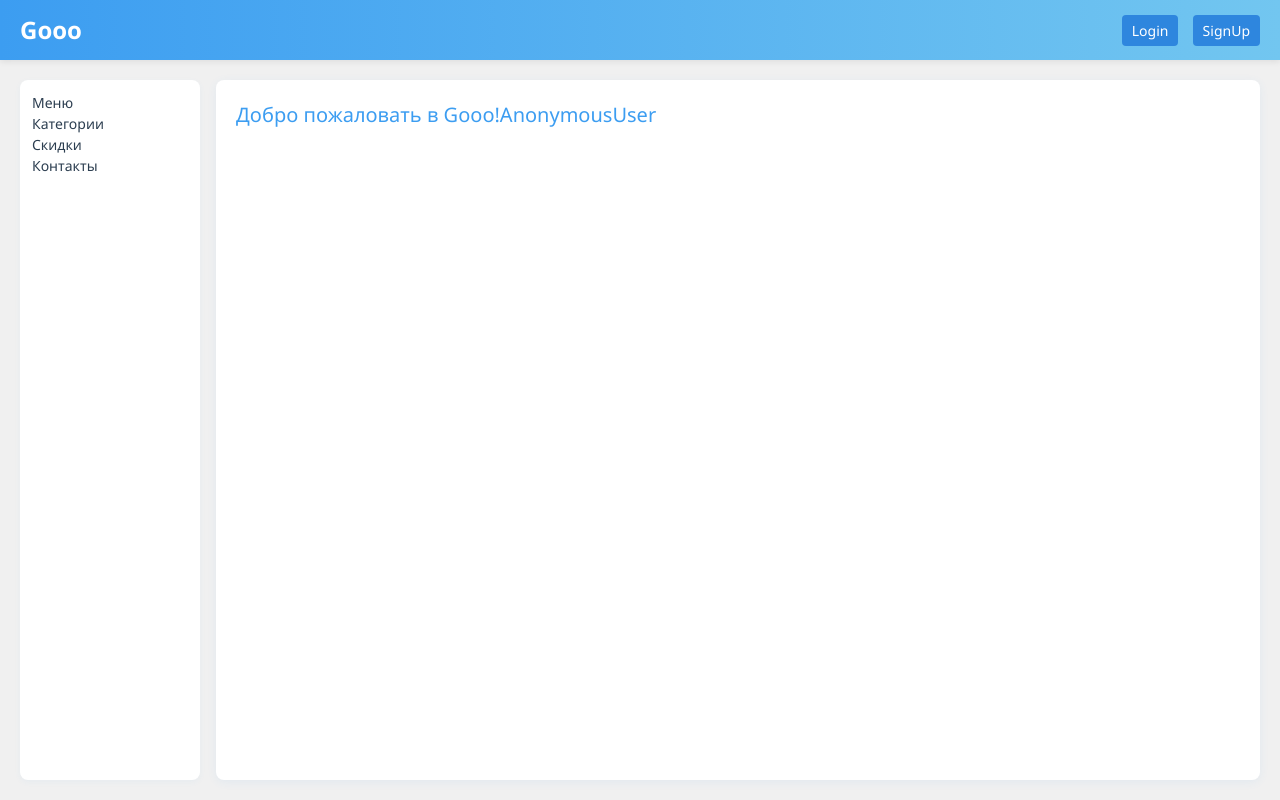
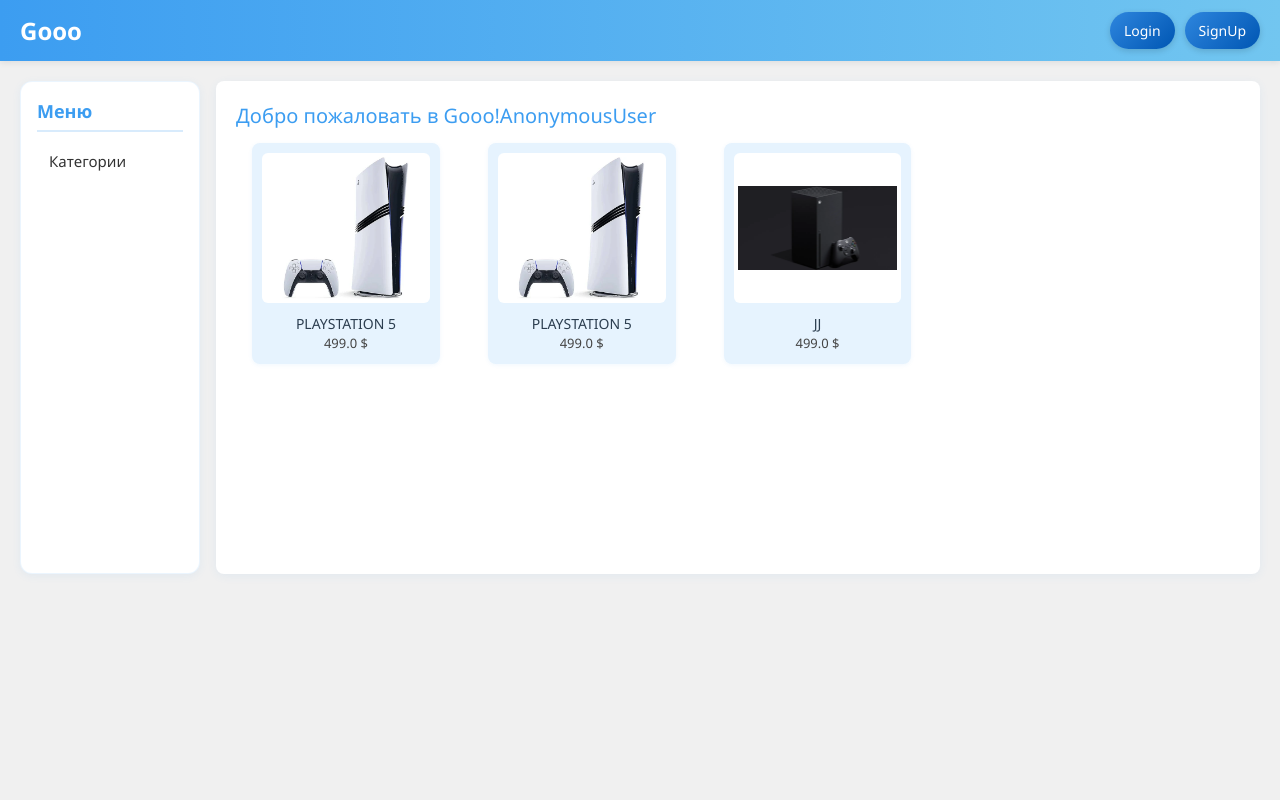
Before and after one commit to Billi0121/Warket, a Django app: page / in a window 1280 px wide. Run offline with Django 5.2, Linux system fonts and the light colour scheme; data comes from the database, SQL or seed files in the repository; data that the repository does not hold is empty.

Commit message:
Transfering To Pc

```diff
--- a/warket/items/admin.py
+++ b/warket/items/admin.py
@@ -6,3 +6,4 @@
 admin.site.register(Products)
 admin.site.register(Cart)
 admin.site.register(Category)
+admin.site.register(ProductRate)
--- a/warket/items/models.py
+++ b/warket/items/models.py
@@ -63,11 +63,11 @@
     ('1', 1),
 ]
 
-class Rate(models.Model):
+class ProductRate(models.Model):
     rate = models.CharField(choices=(RATE), max_length=20)
     description = models.TextField(max_length=200, null=True, blank=True)
     user = models.ForeignKey(User, on_delete=models.CASCADE)
-    produtc = models.ForeignKey(Products, on_delete=models.CASCADE)
+    product = models.ForeignKey(Products, on_delete=models.CASCADE)
 
     def __str__(self):
-        return f'{self.user} {self.produtc}'
+        return f'{self.user} | {self.product} | Rating:{self.rate }'
--- a/warket/items/static/css/index.css
+++ b/warket/items/static/css/index.css
@@ -37,20 +37,33 @@
   font-weight: bold;
 }
 
+.auth-links {
+  display: flex;
+  align-items: center;
+  gap: 10px;
+}
+
 .auth-links a {
   color: white;
   text-decoration: none;
-  margin-left: 10px;
+  padding: 8px 14px;
   font-size: 14px;
-  padding: 6px 10px;
-  border-radius: 4px;
-  background-color: var(--accent);
-  transition: background 0.2s;
+  font-weight: 500;
+  border-radius: 50px;
+  background: linear-gradient(135deg, var(--accent), #0056b3);
+  box-shadow: 0 2px 6px rgba(0, 0, 0, 0.15);
+  transition: all 0.25s ease-in-out;
+  display: flex;
+  align-items: center;
+  gap: 6px;
 }
 
 .auth-links a:hover {
-  background-color: #1b71c9;
+  background: linear-gradient(135deg, #1b71c9, #004a94);
+  transform: translateY(-2px);
+  box-shadow: 0 4px 10px rgba(0, 0, 0, 0.2);
 }
+
 
 .cart-link i {
   margin-right: 4px;
@@ -68,11 +81,44 @@
 
 .left {
   background: white;
-  border-radius: 8px;
-  padding: 12px;
-  font-size: 14px;
-  box-shadow: 0 2px 6px rgba(60, 157, 241, 0.05);
+  border-radius: 12px;
+  padding: 16px;
+  font-family: 'Segoe UI', sans-serif;
+  font-size: 15px;
+  box-shadow: 0 2px 8px rgba(60, 157, 241, 0.08);
+  border: 1px solid rgba(60, 157, 241, 0.1);
 }
+
+.left h3 {
+  font-size: 18px;
+  font-weight: 600;
+  color: #3c9df1;
+  margin-bottom: 10px;
+  border-bottom: 2px solid rgba(60, 157, 241, 0.2);
+  padding-bottom: 5px;
+}
+
+.left ul {
+  list-style: none;
+  padding: 0;
+  margin: 0;
+}
+
+.left ul li {
+  padding: 8px 12px;
+  margin-bottom: 6px;
+  border-radius: 6px;
+  color: #333;
+  font-weight: 500;
+  transition: all 0.2s ease-in-out;
+}
+
+.left ul li:hover {
+  background: rgba(60, 157, 241, 0.08);
+  color: #3c9df1;
+  transform: translateX(4px);
+}
+
 
 .center {
   background-color: #ffffff;
--- a/warket/items/templates/items/index.html
+++ b/warket/items/templates/items/index.html
@@ -27,8 +27,6 @@
         <a href="{% url 'home' %}"><h3>Меню</h3>
         <ul>
           <a href="{% url 'category' %}"><li>Категории</li></a>
-          <li>Скидки</li>
-          <li>Контакты</li>
         </ul>
       </aside>
       {% block content %}
--- /dev/null
+++ b/warket/items/templates/items/product_rate.html
@@ -0,0 +1,5 @@
+<form method=post>
+    {% csrf_token %}
+    {{ form }}
+    <button>submit
+</form>
--- a/warket/items/views.py
+++ b/warket/items/views.py
@@ -9,13 +9,14 @@
 def authorizade_only(func):
     def cheking_user(request, *args ,**kwargs):
         if request.user.is_authenticated:
-            return func(request, *args, **kwargs)
-        return redirect ('users:login')
+            return redirect ('home')
+        return redirect('users:login')
     return cheking_user()
 
-def home(request):
+# @authorizade_only
+def home(requests):
     product = Products.objects.all()
-    return render(request, 'items/index.html', {'product': product})
+    return render(requests, 'items/index.html', {'product': product})
 
 
 def adding_product(request):
@@ -38,6 +39,9 @@
 def product_detail(request, pk):
     product = Products.objects.get(pk=pk)
     form = CartForm(request.POST or None)
+    product_rate =  ProductRate.objects.filter(product=pk)
+    user = request.user
+    product_rate_user = ProductRate.objects.filter(user=user).filter(product=pk)
     if form.is_valid():
         Productss = form.save(commit=False)
         Productss.item = product
@@ -46,7 +50,9 @@
         return redirect('home')
     context = {
         'form': form,
-        'product': product
+        'product': product,
+        'product_rate': product_rate,
+        'product_rate_user': product_rate_user,
     }
     return render(request, 'items/product_detail.html', context)
 
@@ -73,6 +79,7 @@
     product = Products.objects.get(pk=pk)
     form = ProductsForm(
         request.POST or None,
+        request.FILES or None,
         instance=product
         )
     if form.is_valid():
@@ -94,3 +101,27 @@
         'product': product,
     }
     return render(request, 'items/index.html', context)
+
+def product_rate_view(request, pk):
+    product = get_object_or_404(Products, pk=pk)
+    form = ProductRateForm(request.POST or None)
+    if form.is_valid():
+        Rate = form.save(commit=False)
+        Rate.user = request.user
+        Rate.product = product
+        form.save()
+        return redirect('home')
+    context = {
+        'form': form,
+    }
+    return render(request, 'items/product_rate.html', context)
+
+
+def user_info(request, username):
+    user = User.objects.get(pk=username)
+    items = Products.objects.filter(owner=username)
+    context = {
+        'user': user,
+        'items': items
+    }
+    return render(request, 'items/user_information.html', context)
--- a/warket/warket/settings.py
+++ b/warket/warket/settings.py
@@ -121,8 +121,6 @@
 # https://docs.djangoproject.com/en/5.2/howto/static-files/
 
 STATIC_URL = '/static/'
-STATIC_ROOT = os.path.join(BASE_DIR, 'static')
-
 
 MEDIA_URL = '/media/'
 MEDIA_ROOT = os.path.join(BASE_DIR, 'media')
--- a/warket/warket/urls.py
+++ b/warket/warket/urls.py
@@ -33,6 +33,8 @@
     path('product_edit/<int:pk>/', views.product_edit, name='product_edit'),
     path('category/', views.category, name='category'),
     path('category/<slug:slug>/', views.get_category, name='get_category'),
+    path('rate/<int:pk>/', views.product_rate_view, name='product_rate_view'),
+    path('<slug:username>/', views.user_info, name='user_info'),
 ]
 if settings.DEBUG:
     urlpatterns += static(
```
Also changed, not shown: warket/items/forms.py (+6 -2 lines), warket/items/templates/items/product_detail.html (+54 -10 lines), warket/items/templates/items/user_information.html (added, +20 -0 lines), warket/db.sqlite3, warket/items/migrations/0020_rename_produtc_rate_product.py (added), warket/items/migrations/0021_rename_rate_productrate.py (added), warket/media/warket/games_gear_series-x.webp (added), warket/media/warket/shopping_Ym1kTx6.webp (added), warket/media/warket/shopping_ZtfmB9v.webp (added), 2 other files.
